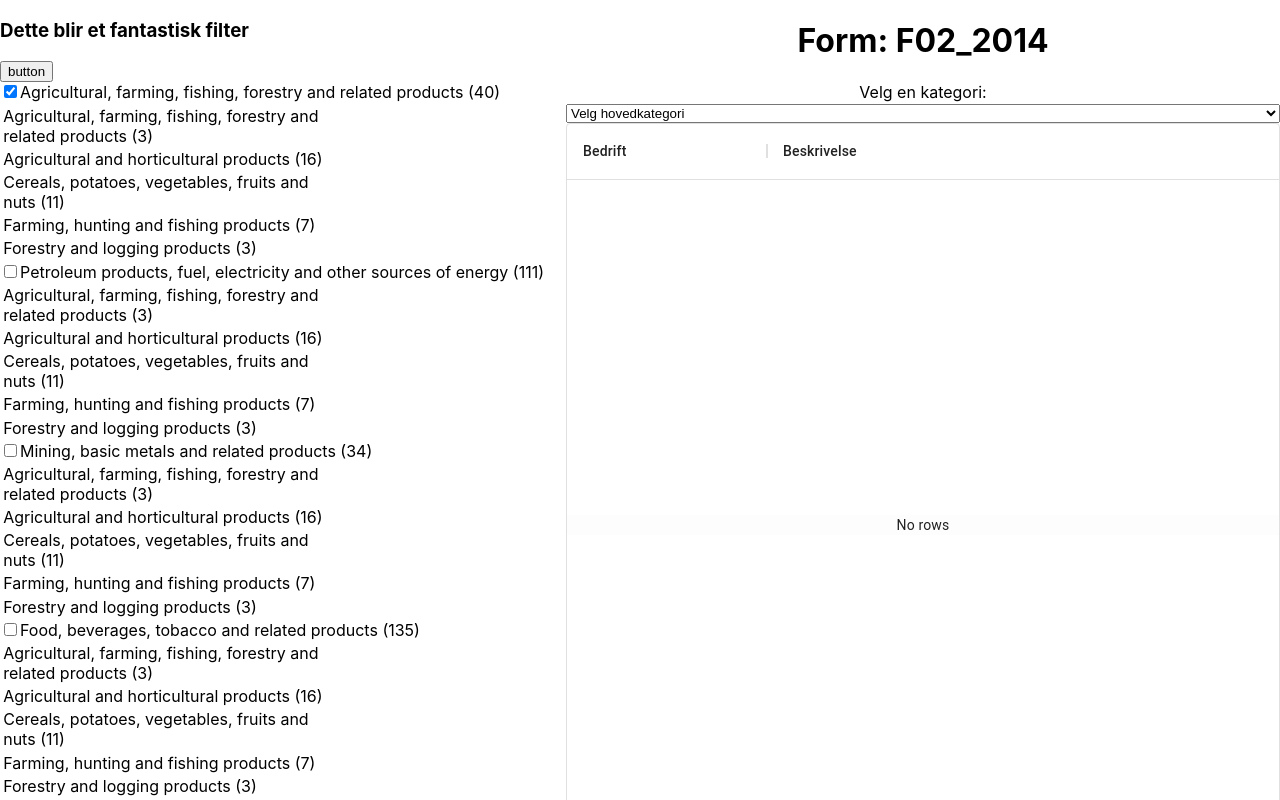
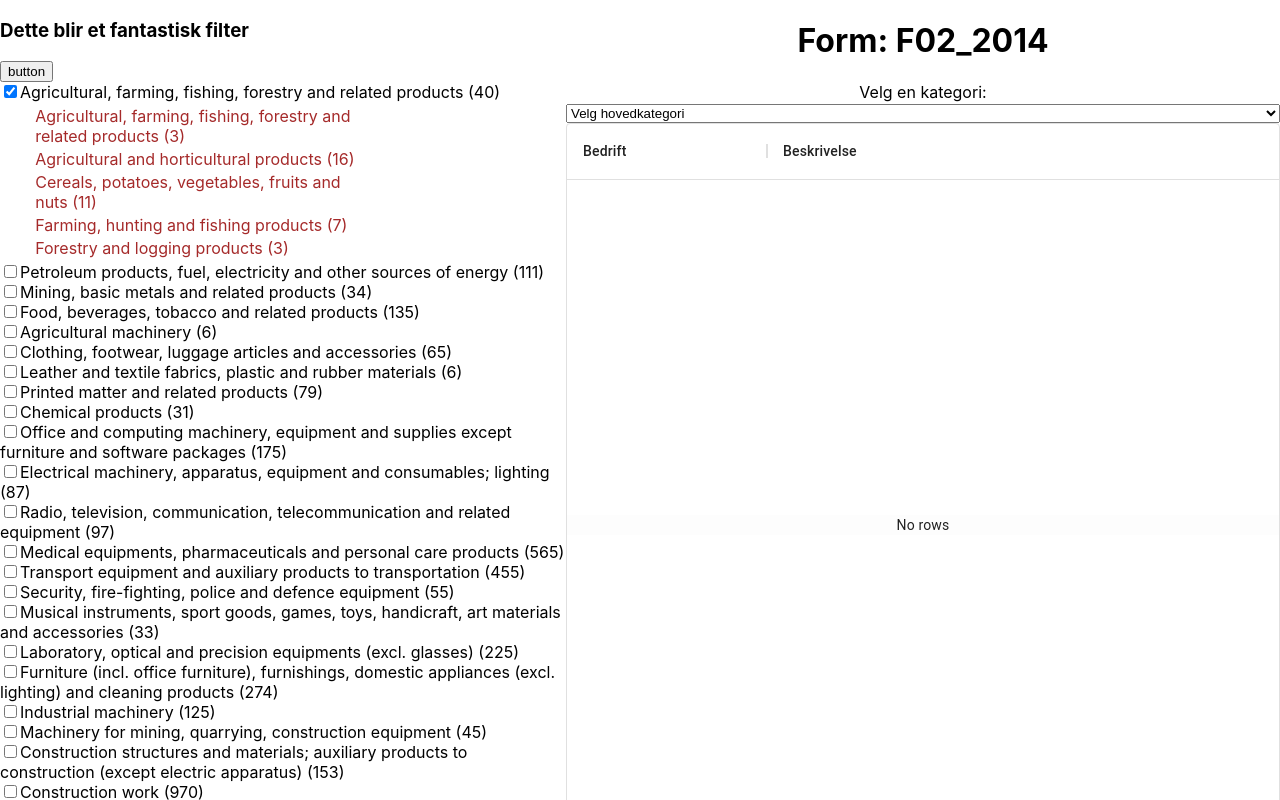
Before and after one commit to Vilgeir/doffindata, a React (Create React App) app: page / in a window 1280 px wide. Both pictures are taken after a click on the checkbox 10 px from the left and 91 px from the top of the page. Shown: the top 800 px of the page. Built offline with nearby package versions, Linux system fonts and the light colour scheme.

Commit message:
work with filter

```diff
--- a/src/Filter.js
+++ b/src/Filter.js
@@ -19,22 +19,21 @@ function Filter() {
   useEffect(() => {
     let arr = [];
     if (subkat) {
-      let hello = Object.keys(subkat).filter((e) => e.length === 8);
-      console.log(hello);
-      let test2 = hello.map((item) => item.slice(0, 3));
-      // console.log(test2)
+      let filterlength = Object.keys(subkat).filter((e) => e.length === 8);
+      // let test2 = hello.map((item) => item.slice(0, 3));
       for (let [k, v] of Object.entries(CPVcodes)) {
-        hello.includes(k) && arr.push([v, k]);
+        filterlength.includes(k) && arr.push([v, k]);
       }
-      console.log(arr);
 
       let newArr = arr.filter(
         (value, index, arr) => arr.indexOf(value) == index
       );
-      setCpvName(newArr);
+      setCpvName(prevState => [...prevState, newArr]);
     }
   }, [subkat]);
 
+
+  console.log(cpvName)
   useEffect(() => {
     setSubKat(newCount[cpvstate]);
   }, [cpvstate]);
@@ -51,14 +50,20 @@ function Filter() {
   };
 
   const handleClick = (e) => setChooseSubkat(e.target.value);
-  console.log(check);
   //   const myInput = <h1>{input}</h1>;
 
   const handleChecked = () => {
     return <h1>{input}</h1>;
   };
 
-  const hello = <input type="checkbox"></input>;
+  const subkattt = (cpvName ? cpvName.map((f) => (
+    f.map((e) => (
+    <p className="button" value={e[1]} onClick={handleClick}>
+      {e[1].substring(0,2) && e[0]} (
+      {newCount[e[1].substring(0, 2) + "000000"][e[1]].count})
+    </p>
+))))
+: "")
 
   return (
     <div>
@@ -76,15 +81,8 @@ function Filter() {
               {item.cpvmain} (
               {newCount[item.cpv.substring(0, 2) + "000000"].count})
             </label>
-            {console.log(cpvName)}
-            {cpvName
-              ? cpvName.map((e) => (
-                  <p className="button" value={e[1]} onClick={handleClick}>
-                    {e[0]} (
-                    {newCount[e[1].substring(0, 2) + "000000"][e[1]].count})
-                  </p>
-                ))
-              : ""}
+            {check.map(i => item.cpv === i.cpv && i.checked === true ? subkattt : '')}
+
           </div>
         ))}
       </form>
--- a/src/index.css
+++ b/src/index.css
@@ -30,9 +30,11 @@ code {
 }
 
 .button {
+  color: brown;
   width: 20rem;
   margin: 0.2rem;
   font-size: 1rem;
+  padding-left: 2rem;
 }
 
 .button:first-child {
```
Also changed, not shown: src/data/count.newstructure.jsx (added, +30 -0 lines), jsonConverter.js (line endings or trailing spaces), 1 other file (tests, documents, lock files or other folders).
